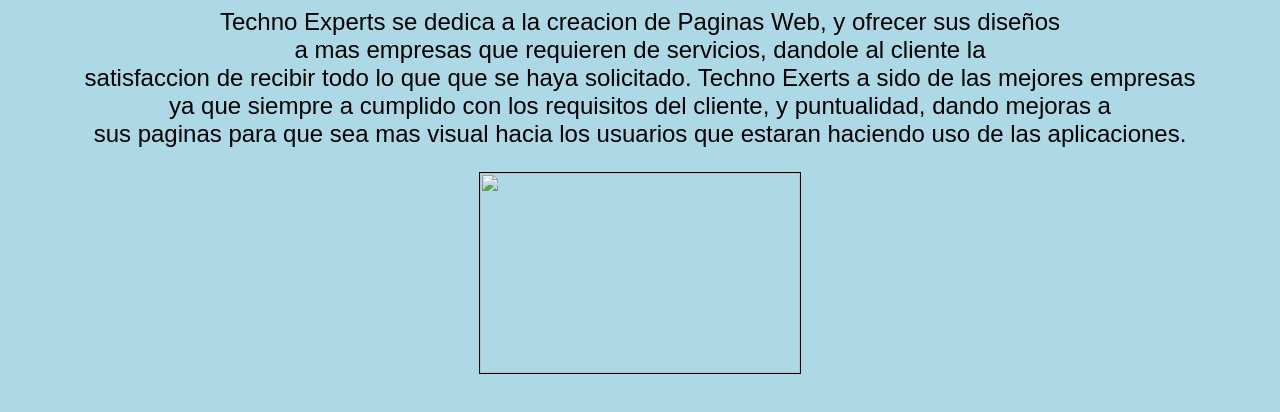
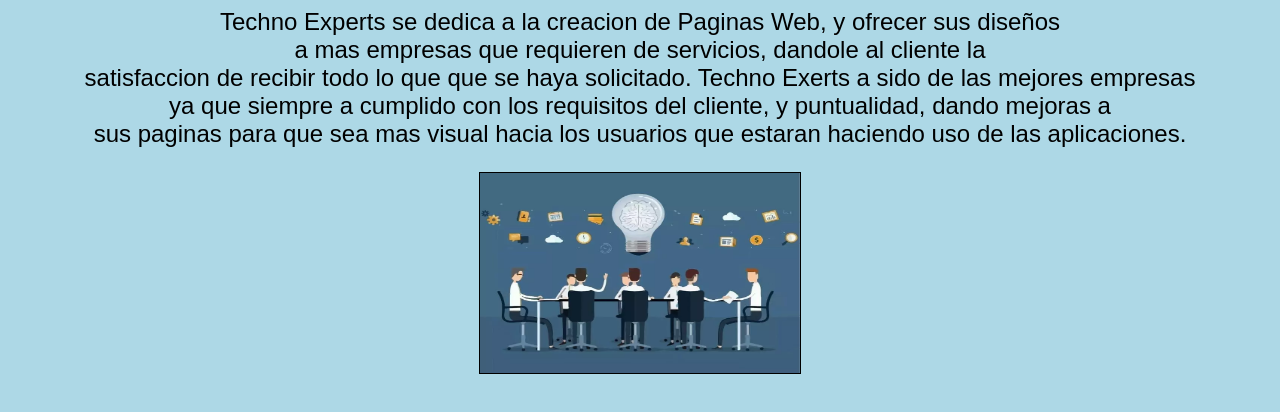
Before and after one commit to technoexperts/ejemplo, a plain HTML site: page index.html in a window 1280 px wide. Drawn offline with Linux system fonts and the light colour scheme.

Commit message:
Add files via upload

```diff
--- a/index.html
+++ b/index.html
@@ -11,7 +11,7 @@
 ya que siempre a cumplido con los requisitos del cliente, y puntualidad, dando mejoras a <br>
 sus paginas para que sea mas visual hacia los usuarios que estaran haciendo uso de las aplicaciones.<br>
 </p>
-<div align="center"> <img src="trabajo.png" width= 320 height=200 border ="1"> </div>
+<div align="center"> <img src="equipo.jpg" width= 320 height=200 border ="1"> </div>
 </font>
 </body>
 </html>
```
Also changed, not shown: equipo.jpg (added).
